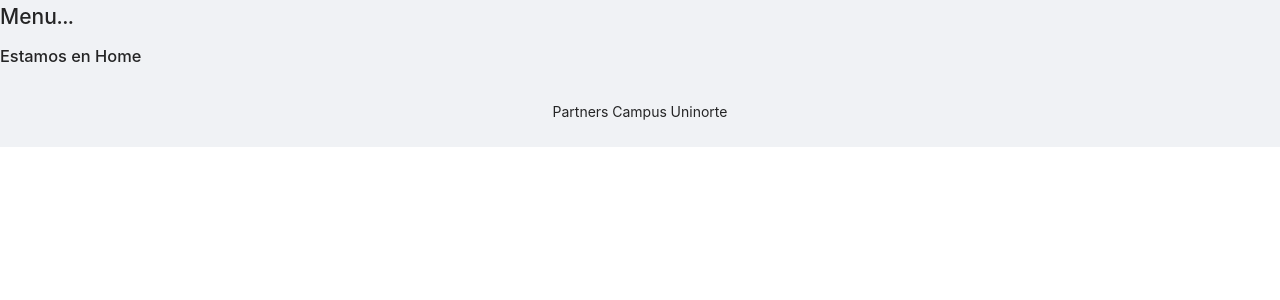
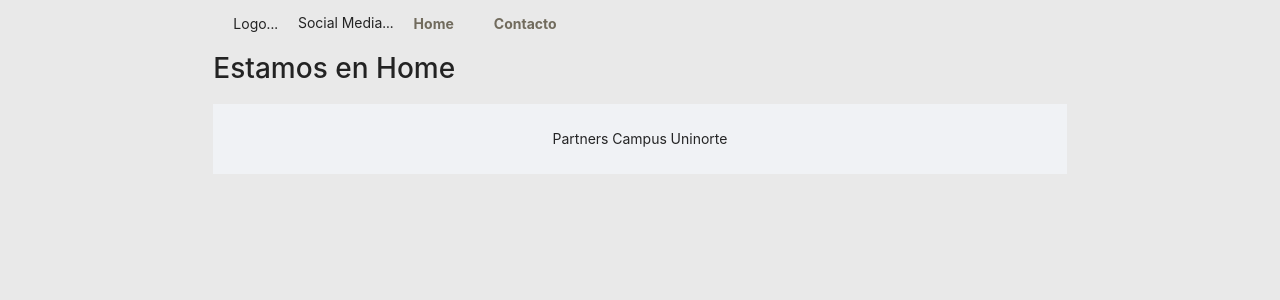
Before and after one commit to Daalb/PC-Web, a React (Create React App) app in the folder pc-client/: page / in a window 1280 px wide. Shown: the top 300 px of the page. Built offline with nearby package versions, Linux system fonts and the light colour scheme.

Commit message:
Working in Home page

```diff
--- /dev/null
+++ b/pc-client/src/components/Web/MenuTop/MenuTop.js
@@ -0,0 +1,29 @@
+//Librerías
+import React, {useState, useEffect} from "react";
+import { Menu } from "antd";
+import { Link } from "react-router-dom";
+//Estilos
+import "./MenuTop.scss";
+
+export default function MenuTop(){
+
+    return(
+        <Menu className="menu-top" mode="horizontal">
+            <Menu.Item className="menu-top__logo">
+                Logo...
+            </Menu.Item>
+
+            <Menu.Item classNamen="menu-top__item">
+                <Link to={"/"}>Home</Link>
+            </Menu.Item>
+            <Menu.Item classNamen="menu-top__item">
+                <Link to={"/contact"}>Contacto</Link>
+            </Menu.Item>
+
+            <div>
+                Social Media...
+            </div>
+        </Menu>
+
+    )
+}
--- /dev/null
+++ b/pc-client/src/components/Web/MenuTop/MenuTop.scss
@@ -0,0 +1,30 @@
+@import "../../../scss/index.scss";
+.menu-top{
+    position: sticky;
+    top: 0;
+    background-color: $background-home-web;
+    border: 0;
+    display: flex;
+    align-items: center;
+
+    li{
+        border: 0 !important;
+
+        a{
+            color: #716b5d !important;
+            font-weight: bold;
+
+            &:hover{
+              color: $primary-color !important;
+            }
+        }
+    }
+
+    &__logo{
+        padding: 10px;
+
+        img{
+            width: 200px;
+        }
+    }
+}
--- /dev/null
+++ b/pc-client/src/components/Web/MenuTop/index.js
@@ -0,0 +1 @@
+export { default } from "./MenuTop";
--- a/pc-client/src/index.js
+++ b/pc-client/src/index.js
@@ -1,7 +1,7 @@
 import React from 'react';
 import ReactDOM from 'react-dom';
 import 'antd/dist/antd.css';
-import './index.css';
+import './index.scss';
 import './App.scss';
 import App from './App';
 import * as serviceWorker from './serviceWorker';
--- a/pc-client/src/index.css
+++ b/pc-client/src/index.scss
@@ -1,3 +1,4 @@
+@import "./scss/index.scss";
 body {
   margin: 0;
   font-family: -apple-system, BlinkMacSystemFont, 'Segoe UI', 'Roboto', 'Oxygen',
@@ -5,6 +6,7 @@
     sans-serif;
   -webkit-font-smoothing: antialiased;
   -moz-osx-font-smoothing: grayscale;
+  background-color: $background-home-web;
 }
 
 code {
--- a/pc-client/src/layouts/LayoutBasic.js
+++ b/pc-client/src/layouts/LayoutBasic.js
@@ -1,25 +1,32 @@
+//Liberías
 import React from 'react';
-import {Layout} from 'antd';
+import {Layout, Row, Col, Menu} from 'antd';
 import {Route,Switch} from 'react-router-dom';
+
+//Componentes
+import MenuTop from "../components/Web/MenuTop";
+
+//Estilos
 import "./LayoutBasic.scss";
 
 
 export default function LayoutBasic({routes}){
-    const { Content,Footer } = Layout;
+    const { Footer } = Layout;
 
     return(
-        <Layout>
-            <h2>Menu...</h2>
-            <Layout>
-                <Content>
-                    <LoadRoutes routes={routes}/>
-                </Content>
+        //El md puede ser reemplazado por lg
+        <Row>
+            <Col md={4}/>
+            <Col md={16}>
+                <MenuTop/>
+                <LoadRoutes routes={routes} />
                 <Footer style={{ textAlign: 'center' }}>
                     Partners Campus Uninorte
                 </Footer>
-            </Layout>
-        </Layout>
-    );
+            </Col>
+            <Col md={4}/>
+        </Row>
+    )
 }
 
 function LoadRoutes({routes}){
--- a/pc-client/src/scss/_variables.scss
+++ b/pc-client/src/scss/_variables.scss
@@ -30,6 +30,7 @@
 $background-dark:#000;
 $background-success: #84b84c1f;
 $background-error: #ff00001f;
+$background-home-web: #e9e9e9;
 
 
 $success: #84b84c;
```
Also changed, not shown: 1 other file (tests, documents, lock files or other folders).
